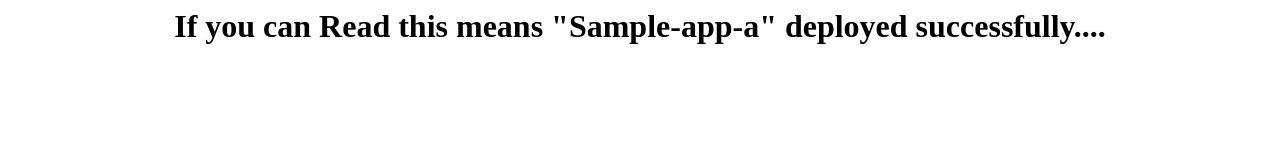
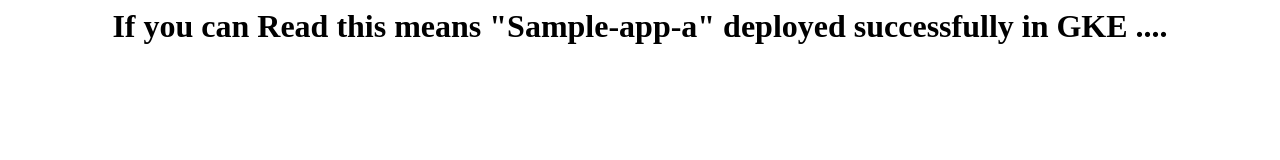
Before and after one commit to db-poc-terraform/sample-app-a, a plain HTML site: page site/index.html in a window 1280 px wide. Drawn offline with Linux system fonts and the light colour scheme.

Commit message:
Update index.html

```diff
--- a/site/index.html
+++ b/site/index.html
@@ -1,7 +1,10 @@
 <html>
- <head>
- </head>
- <body>
-   <h1><center>If you can Read this means "Sample-app-a" deployed successfully....</center></h1>
- </body>
+<head>
+<style>
+h1 {text-align: center;}
+</style>
+</head>
+<body>
+<h1>If you can Read this means "Sample-app-a" deployed successfully in GKE ....</h1>
+</body>
 </html>
```
